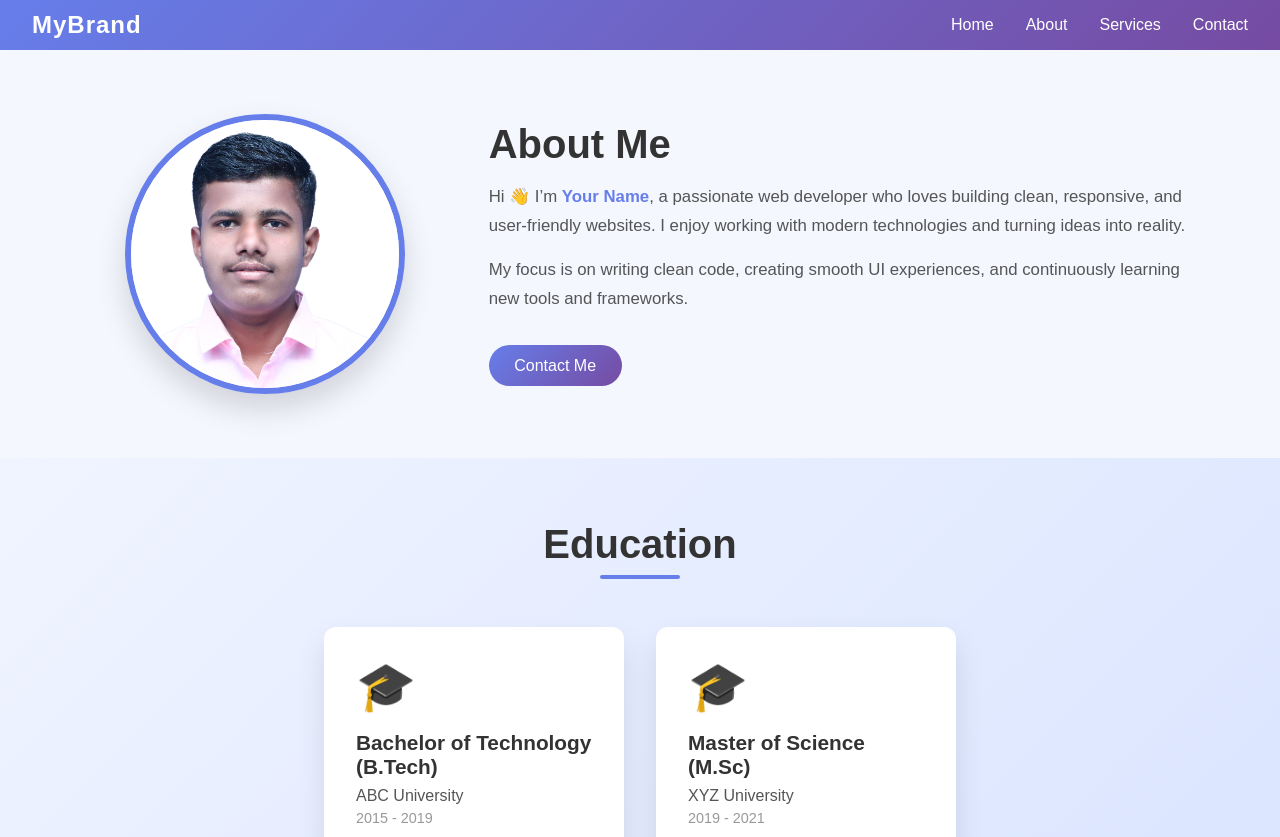
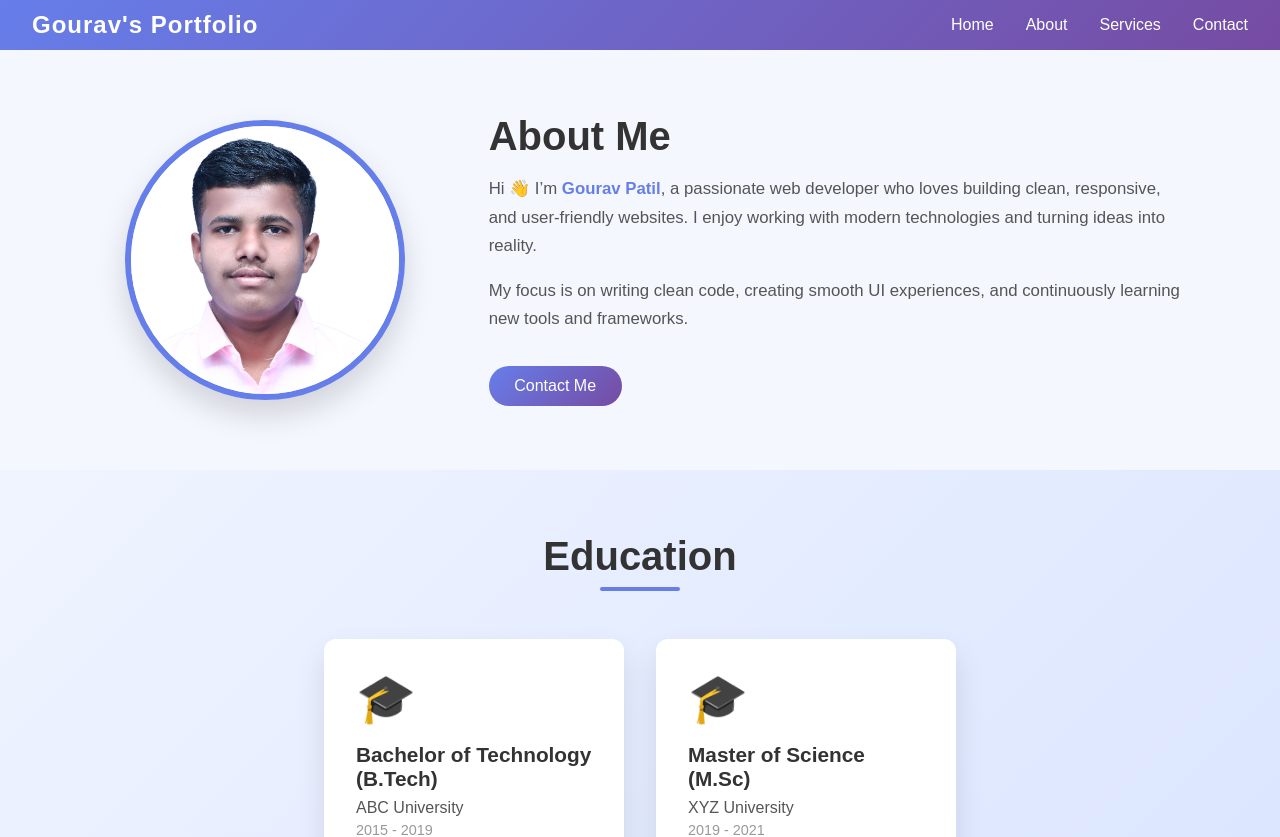
Before and after one commit to Gourav-patil-git/DevOps-Gourav, a React (Vite) app: page / in a window 1280 px wide. Shown: the top 837 px of the page. Built offline with nearby package versions, Linux system fonts and the light colour scheme.

Commit message:
second update

```diff
--- a/package.json
+++ b/package.json
@@ -1,6 +1,6 @@
 {
   "name": "devops",
-  "homepage": "httpshttps://gourav-patil-git.github.io/DevOps-Gourav",
+  "homepage": "https://gourav-patil-git.github.io/DevOps-Gourav",
   "private": true,
   "version": "0.0.0",
   "type": "module",
--- a/src/About.jsx
+++ b/src/About.jsx
@@ -12,7 +12,7 @@ export default function About() {
         <div className="about-content">
           <h2>About Me</h2>
           <p>
-            Hi 👋 I’m <span>Your Name</span>, a passionate web developer who loves
+            Hi 👋 I’m <span>Gourav Patil</span>, a passionate web developer who loves
             building clean, responsive, and user-friendly websites. I enjoy
             working with modern technologies and turning ideas into reality.
           </p>
--- a/src/Navbar.jsx
+++ b/src/Navbar.jsx
@@ -7,7 +7,7 @@ export default function Navbar() {
 
   return (
     <nav className="navbar">
-      <div className="logo">MyBrand</div>
+      <div className="logo">Gourav's Portfolio</div>
 
       <div className={`nav-links ${open ? "open" : ""}`}>
         <a href="#">Home</a>
```
